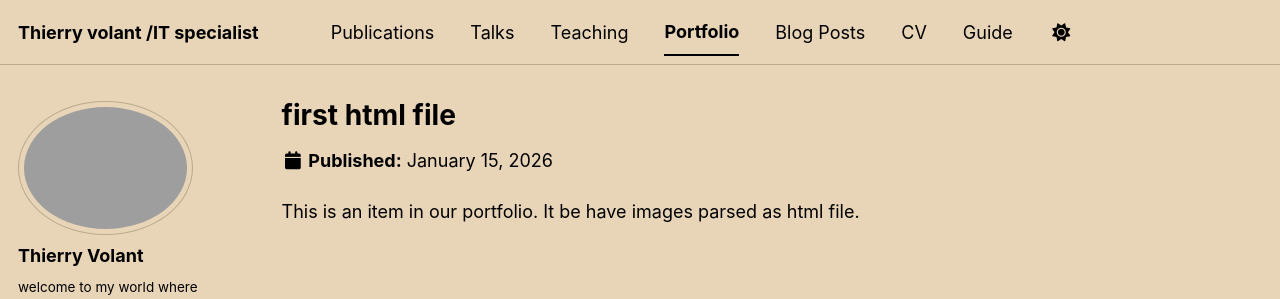
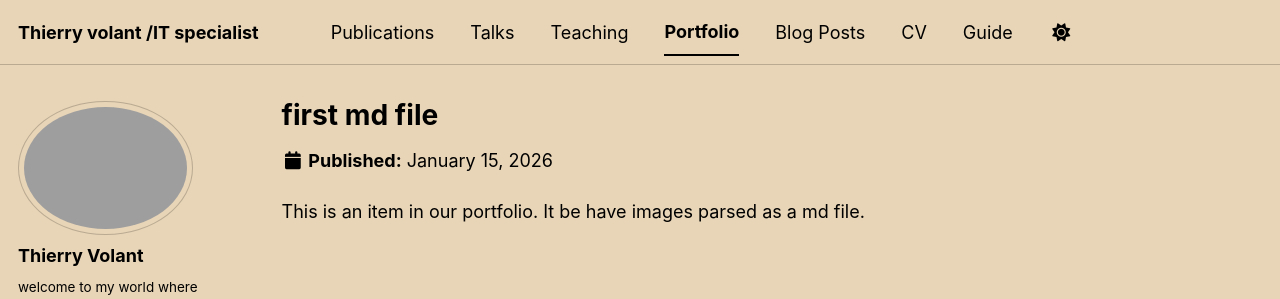
Before and after one commit to Thierry-lgtm/Thierrylgtm.github.io, a Jekyll site: the page built from _portfolio/portfolio-1.md, in a window 1280 px wide. Shown: the top 299 px of the page. Built offline with Jekyll 4.4.1, drawn with Linux system fonts in a browser that asks for light colours; some web fonts are replaced; a script bundle is joined from its source files by our own code; library files that are not in the unit come from our copies.

Commit message:
Update portfolio-1.md

```diff
--- a/_portfolio/portfolio-1.md
+++ b/_portfolio/portfolio-1.md
@@ -1,7 +1,7 @@
 ---
-title: "first html file"
+title: "first md file"
 excerpt: "image that can help you fully understand our missions1<br/><img src='/images/500x300.png'>"
 collection: portfolio
 ---
 
-This is an item in our portfolio. It be have images parsed as html file.
+This is an item in our portfolio. It be have images parsed as a md file.
```
